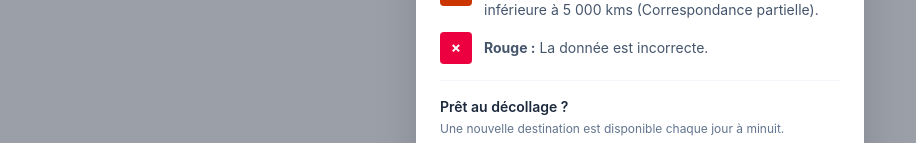
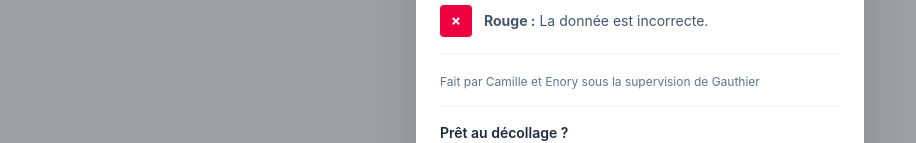
Before and after one commit to ImTheOryo/React-Worldle, a React (Vite) app: page / in a window 1280 px wide. Both pictures are taken after a click on the button "Règles du jeu". Shown: the part 432-575 px from the top of the page, without its empty margins (0-916 px from the left). Built offline with nearby package versions, Linux system fonts and the light colour scheme; no server answers.

Commit message:
fix: ajout de la mention de création

```diff
--- a/src/components/shared/RulesModal.tsx
+++ b/src/components/shared/RulesModal.tsx
@@ -70,6 +70,9 @@ export function RulesModal({ isOpen, onClose }: RulesModalProps) {
                             <span><strong>Rouge :</strong> La donnée est incorrecte.</span>
                         </li>
                     </ul>
+                    <div className="pt-4 mt-4 border-t border-slate-100">
+                        <p className="text-xs text-slate-500 mt-1">Fait par Camille et Enory sous la supervision de Gauthier</p>
+                    </div>
 
                     <div className="pt-4 mt-4 border-t border-slate-100">
                         <p className="font-semibold text-slate-800">Prêt au décollage ?</p>
```
